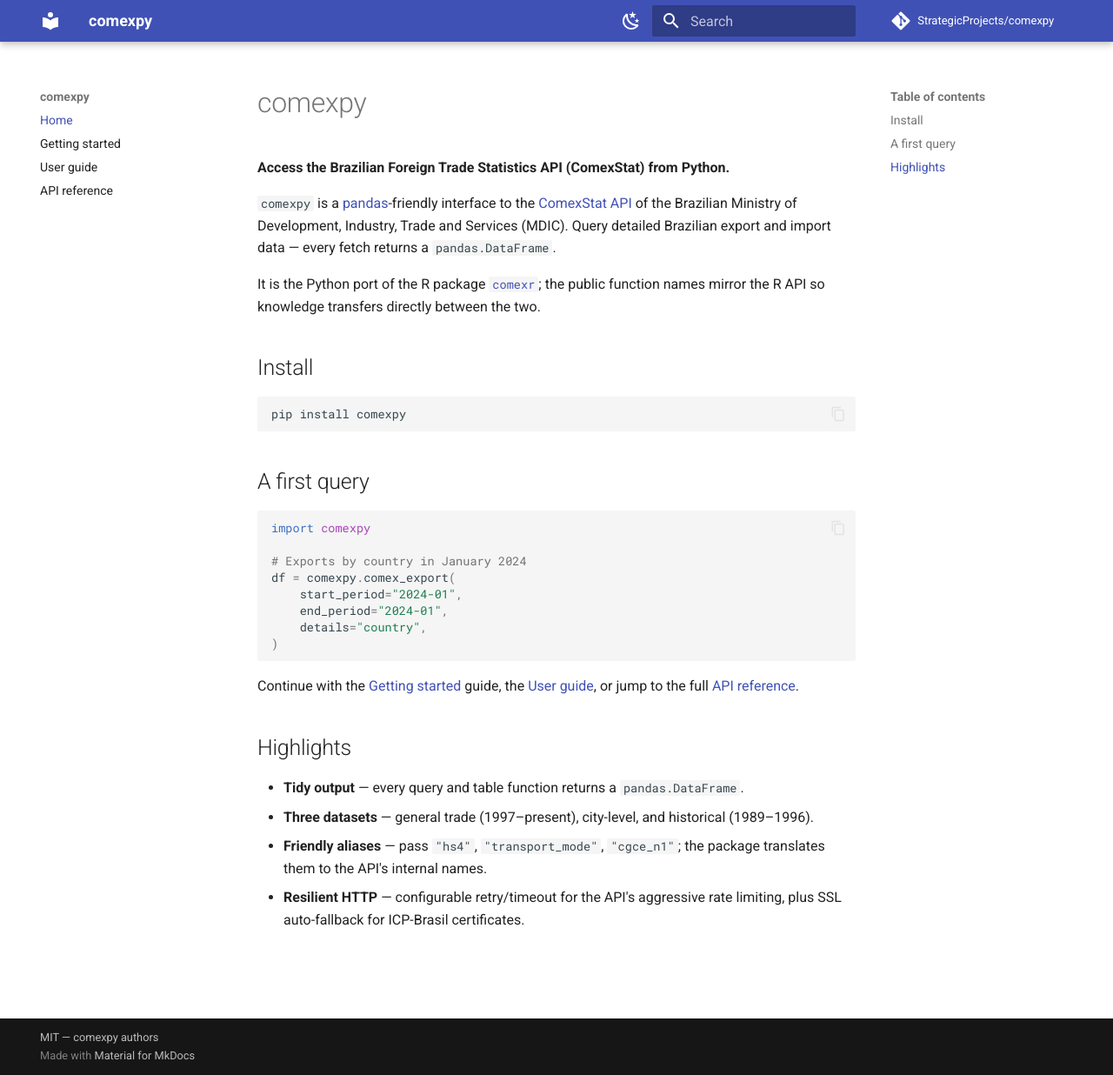
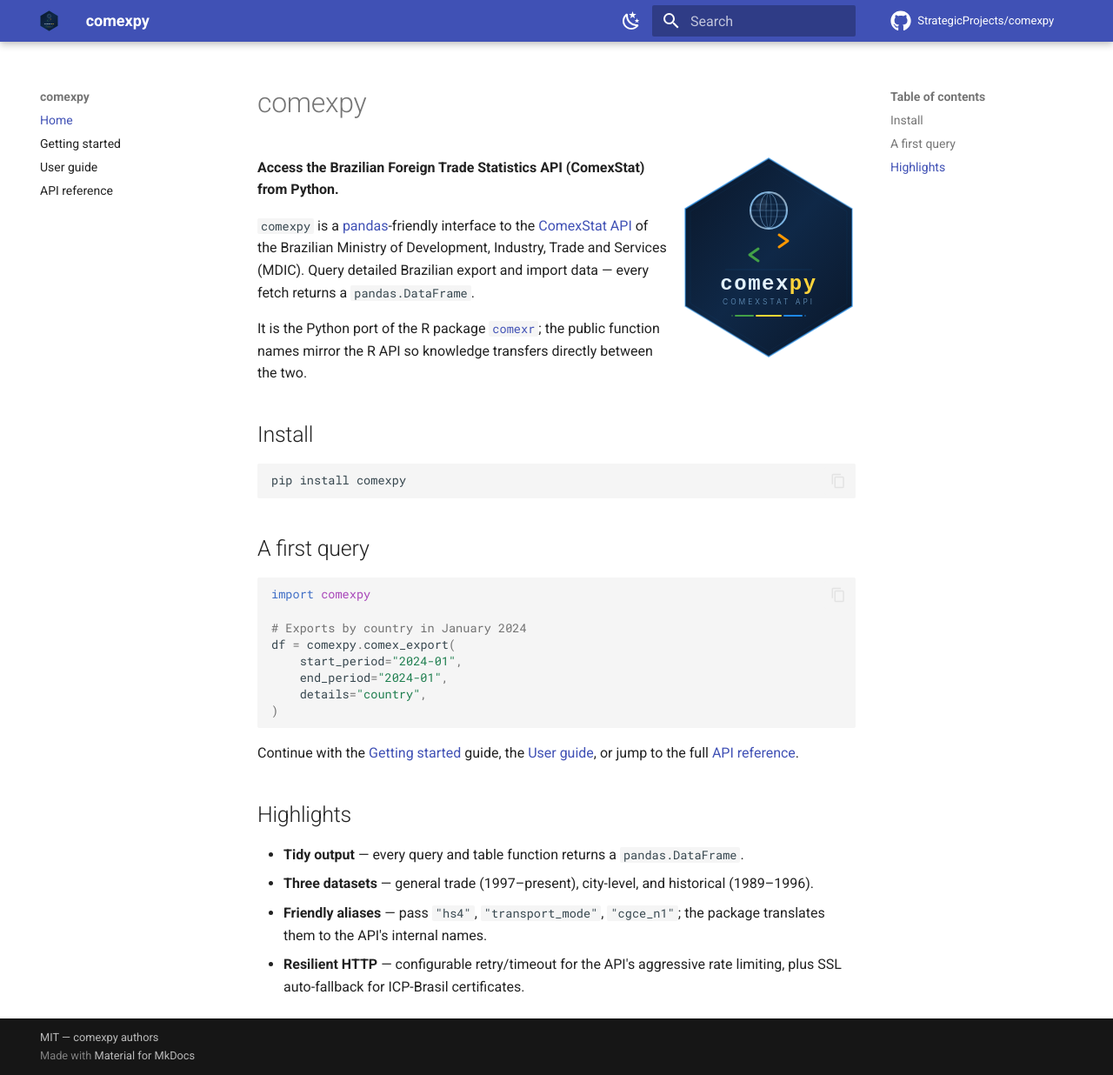
Before and after one commit to StrategicProjects/comexpy, an MkDocs documentation site: the page built from docs/index.md, in a window 1280 px wide and 1236 px high. Shown: the whole window at 87% size. Built offline with MkDocs 1.6.1 and Material for MkDocs 9.7.7, drawn with Linux system fonts in a browser that asks for light colours; comment, search, counter and statistics services are not loaded.

Commit message:
site: add hex logo and favicon (adapted from comexr)
Brand the MkDocs site and README with a hex sticker logo matching comexr:
globe with export/import arrows, COMEXSTAT API subtitle, Brazil flag bars,
'comexpy' wordmark with the 'py' in Python yellow. Wired into mkdocs.yml
(theme logo + favicon) and referenced from README and docs home.

Co-Authored-By: Claude Opus 4.8 (1M context) <noreply@anthropic.com>

```diff
--- a/docs/index.md
+++ b/docs/index.md
@@ -1,4 +1,6 @@
 # comexpy
+
+<img src="assets/logo.svg" align="right" height="180" alt="comexpy logo" />
 
 **Access the Brazilian Foreign Trade Statistics API (ComexStat) from Python.**
 
--- a/mkdocs.yml
+++ b/mkdocs.yml
@@ -8,6 +8,10 @@ copyright: MIT — comexpy authors
 
 theme:
   name: material
+  logo: assets/logo.svg
+  favicon: assets/favicon.png
+  icon:
+    repo: fontawesome/brands/github
   palette:
     - media: "(prefers-color-scheme: light)"
       scheme: default
```
Also changed, not shown: README.md (+1 -1 lines), docs/assets/favicon.png (added), docs/assets/logo.png (added), docs/assets/logo.svg (added).
